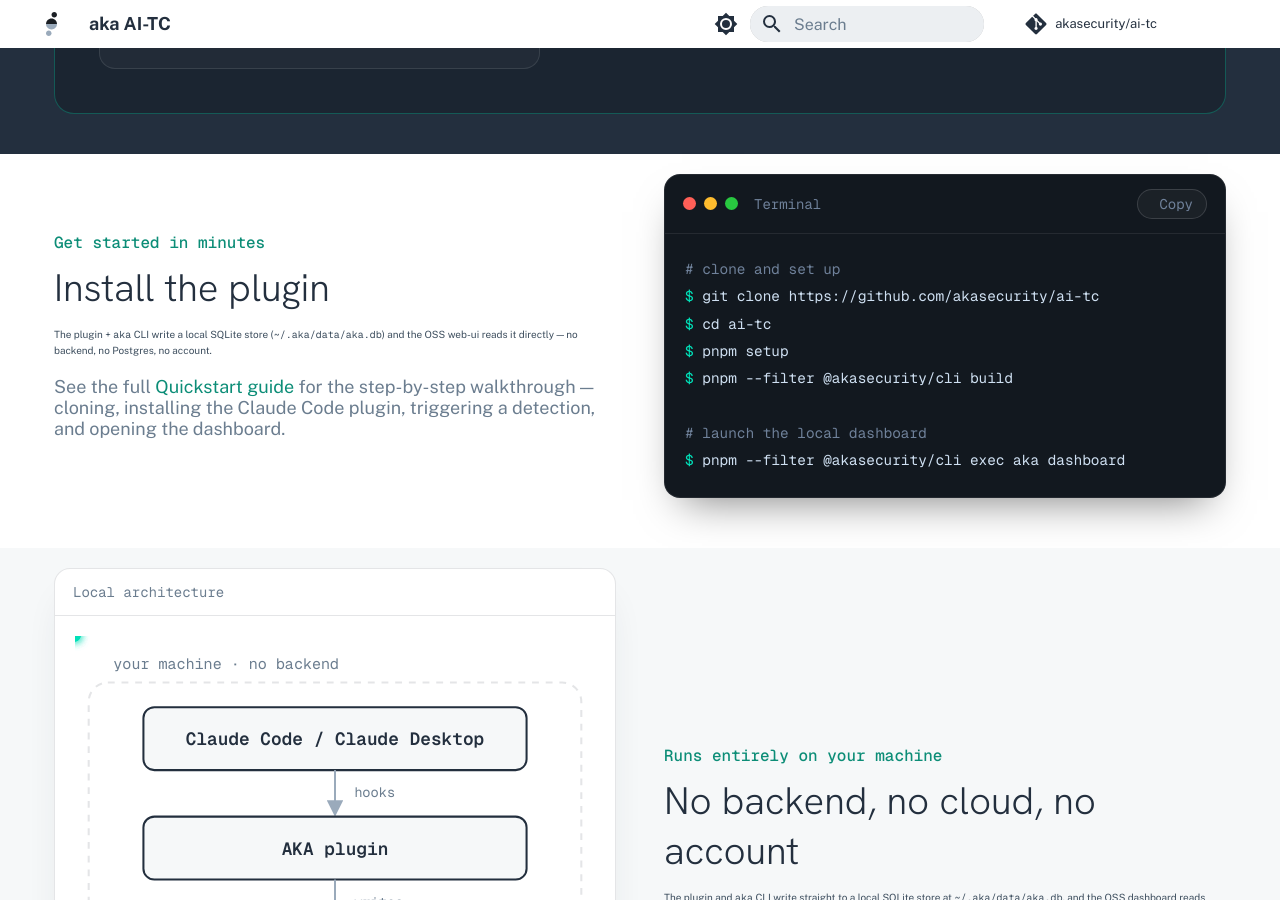
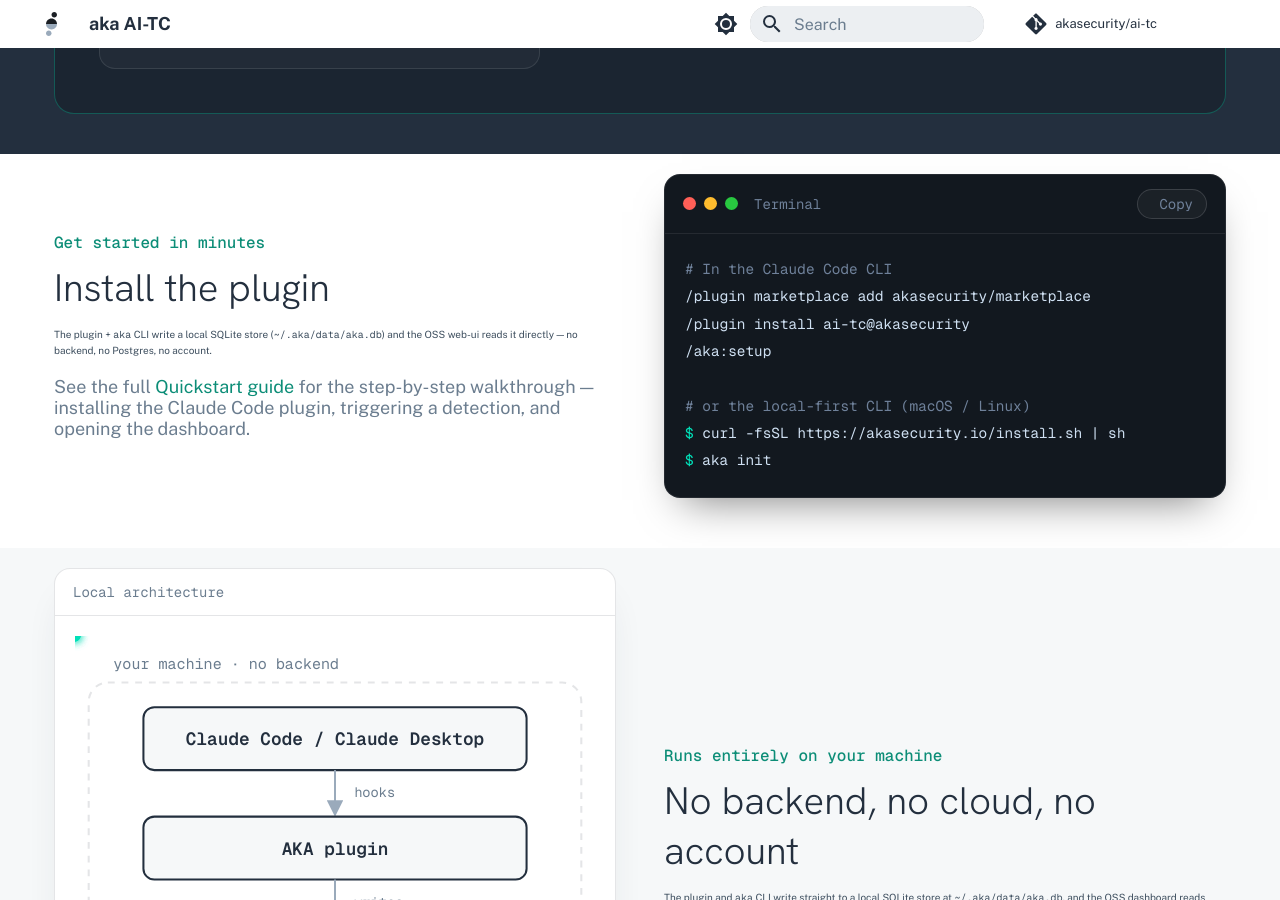
Before and after one commit to akasecurity/ai-tc-docs, an MkDocs documentation site: the page built from docs/index.md, in a window 1280 px wide and 900 px high, scrolled down 1269 px. Built offline with MkDocs 1.6.1 and Material for MkDocs 9.7.7, drawn with Linux system fonts in a browser that asks for light colours; comment, search, counter and statistics services are not loaded.

Commit message:
docs(home): replace dev clone/build install with plugin + CLI one-liners (#2)
The home-page terminal showed the internal dev flow (git clone + pnpm
setup + pnpm build). Replace with the real user install paths:
Claude Code (/plugin marketplace add + /plugin install ai-tc@akasecurity
+ /aka:setup) and the local-first CLI (curl akasecurity.io/install.sh + aka init).
Also drop the now-stale 'cloning' mention from the Quickstart blurb.

```diff
--- a/overrides/home.html
+++ b/overrides/home.html
@@ -190,9 +190,8 @@
         </p>
         <p class="mdx-install__more">
           See the full <a href="getting-started/quickstart/">Quickstart guide</a>
-          for the step-by-step walkthrough &mdash; cloning, installing the
-          Claude Code plugin, triggering a detection, and opening the
-          dashboard.
+          for the step-by-step walkthrough &mdash; installing the Claude Code
+          plugin, triggering a detection, and opening the dashboard.
         </p>
       </div>
       <div class="mdx-terminal">
@@ -202,14 +201,14 @@
             <span data-mdx-copy-label>Copy</span>
           </button>
         </div>
-        <pre class="mdx-terminal__pre" data-mdx-copy-source><span class="cmt"># clone and set up</span>
-<span class="pmt">$</span> git clone https://github.com/akasecurity/ai-tc
-<span class="pmt">$</span> cd ai-tc
-<span class="pmt">$</span> pnpm setup
-<span class="pmt">$</span> pnpm --filter @akasecurity/cli build
+        <pre class="mdx-terminal__pre" data-mdx-copy-source><span class="cmt"># In the Claude Code CLI</span>
+/plugin marketplace add akasecurity/marketplace
+/plugin install ai-tc@akasecurity
+/aka:setup
 
-<span class="cmt"># launch the local dashboard</span>
-<span class="pmt">$</span> pnpm --filter @akasecurity/cli exec aka dashboard</pre>
+<span class="cmt"># or the local-first CLI (macOS / Linux)</span>
+<span class="pmt">$</span> curl -fsSL https://akasecurity.io/install.sh | sh
+<span class="pmt">$</span> aka init</pre>
       </div>
     </div>
   </section>
```
